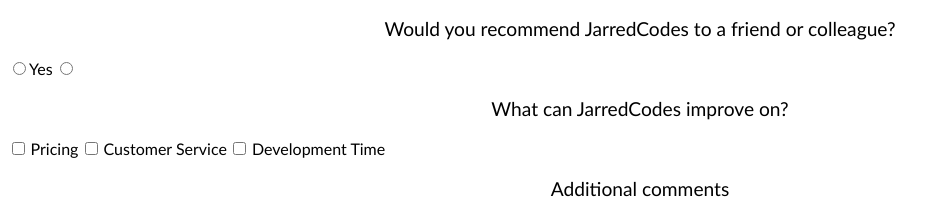
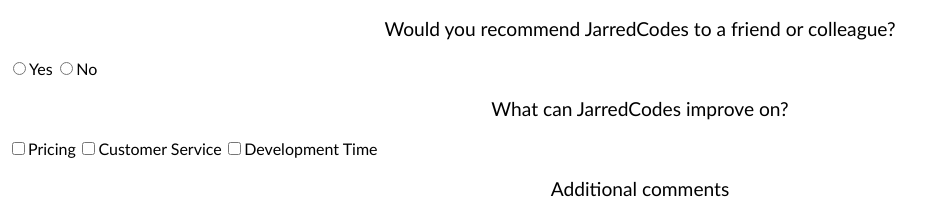
Before and after one commit to Herringtonjc/survey-page, a plain HTML site: page index.html in a window 1280 px wide. Shown: the part 253-461 px from the top of the page, without its empty margins (0-950 px from the left). Drawn offline with Linux system fonts and the light colour scheme.

Commit message:
Moved the inputs into the label tags

```diff
--- a/index.html
+++ b/index.html
@@ -50,16 +50,13 @@
             <div class="form-group">
                 <p>Would you recommend JarredCodes to a friend or colleague?</p>
                 <label><input type="radio" id="yes" name="recommendation" value="yes">Yes</label>
-                <label><input type="radio" id="no" name="recommendation" value="no"></label>
+                <label><input type="radio" id="no" name="recommendation" value="no">No</label>
             </div>
             <div class="form-group">
                 <p>What can JarredCodes improve on?</p>
-                <input type="checkbox" id="pricing" name="improvement" value="pricing">
-                <label for="pricing">Pricing</label>
-                <input type="checkbox" id="customer-service" name="improvement" value="customer-service">
-                <label for="customer-service">Customer Service</label>
-                <input type="checkbox" id="development-time" name="improvement" value="development-time">
-                <label for="development-time">Development Time</label>
+                <label><input type="checkbox" id="pricing" name="improvement" value="pricing">Pricing</label>
+                <label><input type="checkbox" id="customer-service" name="improvement" value="customer-service">Customer Service</label>
+                <label><input type="checkbox" id="development-time" name="improvement" value="development-time">Development Time</label>
             </div>
             <div class="form-group">
                 <p>Additional comments</p>
```
